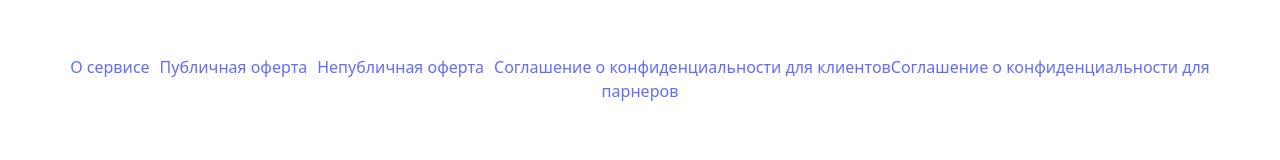
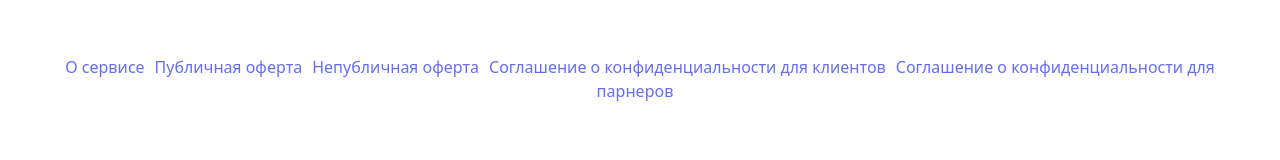
Before and after one commit to arrtmy/website, a React (Vite) app in the folder frontend/: page / in a window 1280 px wide. Shown: the part 123-283 px from the top of the page. Built offline with nearby package versions, Linux system fonts and the light colour scheme.

Commit message:
update style marginRight

```diff
--- a/frontend/src/App.jsx
+++ b/frontend/src/App.jsx
@@ -14,8 +14,8 @@ function App() {
         <Link to="/" style={{ marginRight: 10 }}>О сервисе</Link>
         <Link to="/public-offer" style={{ marginRight: 10 }}>Публичная оферта</Link>
         <Link to="/nopublic-offer" style={{ marginRight: 10 }}>Непубличная оферта</Link>
-        <Link to="/confidentiality">Соглашение о конфиденциальности для клиентов</Link>
-        <Link to="/confidentiality-partners">Соглашение о конфиденциальности для парнеров</Link>
+        <Link to="/confidentiality" style={{ marginRight: 10 }}>Соглашение о конфиденциальности для клиентов</Link>
+        <Link to="/confidentiality-partners" style={{ marginRight: 10 }}>Соглашение о конфиденциальности для парнеров</Link>
       </nav>
       <Routes>
         <Route path="/" element={<About />} />
```
Also changed, not shown: 2 other files (tests, documents, lock files or other folders).
